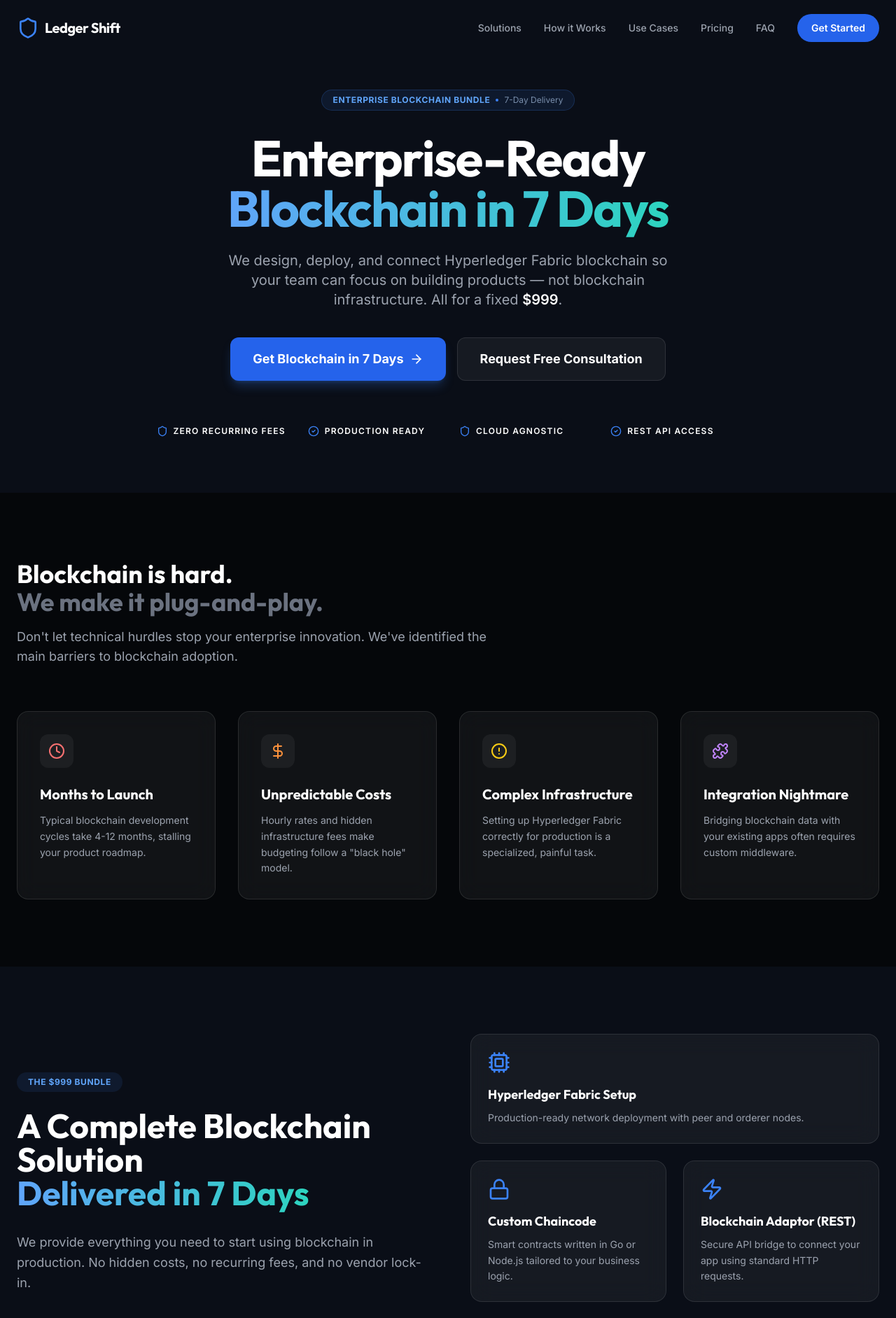
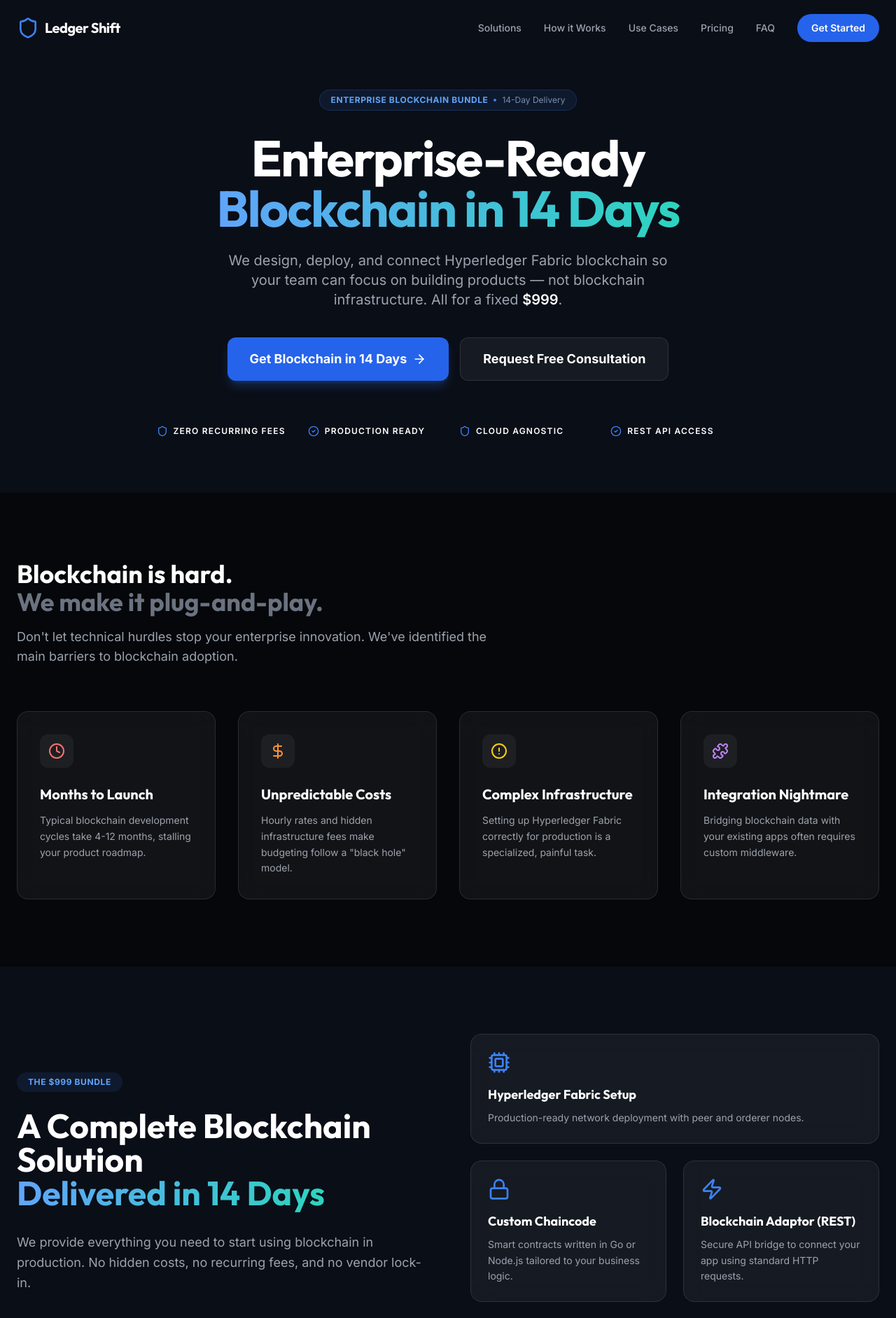
Before and after one commit to ledgershift/blockchain-project, a React (Vite) app: page / in a window 1280 px wide. Shown: the top 1883 px of the page at 70% size. Built offline with nearby package versions, Linux system fonts and the light colour scheme.

Commit message:
Update delivery timeline to 14 days

```diff
--- a/index.html
+++ b/index.html
@@ -6,10 +6,10 @@
   <link rel="icon" type="image/svg+xml" href="/vite.svg" />
   <meta name="viewport" content="width=device-width, initial-scale=1.0" />
   <meta name="description"
-    content="Get an enterprise-ready Hyperledger Fabric blockchain bundle in 7 days for a fixed price of $999. Production-ready, secure, and plug-and-play." />
+    content="Get an enterprise-ready Hyperledger Fabric blockchain bundle in 14 days for a fixed price of $999. Production-ready, secure, and plug-and-play." />
   <meta name="keywords"
-    content="Hyperledger Fabric, Blockchain Development, Enterprise Blockchain, Blockchain API, 7-day Blockchain" />
-  <title>Ledger Shift | Enterprise Blockchain in 7 Days for $999</title>
+    content="Hyperledger Fabric, Blockchain Development, Enterprise Blockchain, Blockchain API, 14-day Blockchain" />
+  <title>Ledger Shift | Enterprise Blockchain in 14 Days for $999</title>
 
   <link rel="preconnect" href="https://fonts.googleapis.com">
   <link rel="preconnect" href="https://fonts.gstatic.com" crossorigin>
--- a/src/components/ConsultationForm.jsx
+++ b/src/components/ConsultationForm.jsx
@@ -38,7 +38,7 @@
                     <div className="grid lg:grid-cols-2 gap-16">
                         <div>
                             <h2 className="text-4xl font-bold font-heading mb-6 tracking-tight">
-                                Start Your <span className="gradient-text">7-Day Journey</span>
+                                Start Your <span className="gradient-text">14-Day Journey</span>
                             </h2>
                             <p className="text-gray-400 text-lg mb-8 leading-relaxed">
                                 Share your project vision with us. Our experts will review your requirements and get back to you within 12 hours with a deployment plan.
@@ -46,7 +46,7 @@
 
                             <div className="space-y-6">
                                 {[
-                                    { title: 'Fixed Delivery', desc: 'Guaranteed 7-day timeline from kickoff.' },
+                                    { title: 'Fixed Delivery', desc: 'Guaranteed 14-day timeline from kickoff.' },
                                     { title: 'Expert Review', desc: 'CTO-level direct consultation on your use case.' },
                                     { title: 'Zero Risk', desc: 'No commitment required for the initial discovery.' }
                                 ].map((item, i) => (
--- a/src/components/Footer.jsx
+++ b/src/components/Footer.jsx
@@ -12,8 +12,9 @@
                             <span className="text-xl font-bold font-heading tracking-tight">Ledger Shift</span>
                         </a>
                         <p className="text-gray-400 max-w-sm leading-relaxed mb-6">
-                            Enterprise-grade Hyperledger Fabric solutions delivered in 7 days. We simplify blockchain so you can build the future of decentralization.
+                            Enterprise-grade Hyperledger Fabric solutions delivered in 14 days. We simplify blockchain so you can build the future of decentralization.
                         </p>
+
                         <div className="flex space-x-4">
                             {[Twitter, Linkedin, Github].map((Icon, i) => (
                                 <a key={i} href="#" className="w-10 h-10 rounded-full bg-white/5 flex items-center justify-center hover:bg-blue-600 transition-all">
--- a/src/components/Hero.jsx
+++ b/src/components/Hero.jsx
@@ -17,7 +17,7 @@
                     >
                         <span className="text-blue-400 text-xs font-bold uppercase tracking-wider">Enterprise Blockchain Bundle</span>
                         <span className="w-1 h-1 bg-blue-500 rounded-full" />
-                        <span className="text-blue-200/60 text-xs">7-Day Delivery</span>
+                        <span className="text-blue-200/60 text-xs">14-Day Delivery</span>
                     </motion.div>
 
                     <motion.h1
@@ -27,7 +27,7 @@
                         className="text-5xl md:text-7xl font-bold font-heading mb-6 tracking-tight"
                     >
                         Enterprise-Ready <br />
-                        <span className="gradient-text">Blockchain in 7 Days</span>
+                        <span className="gradient-text">Blockchain in 14 Days</span>
                     </motion.h1>
 
                     <motion.p
@@ -46,7 +46,7 @@
                         className="flex flex-col sm:flex-row gap-4 w-full sm:w-auto"
                     >
                         <a href="#pricing" className="bg-blue-600 hover:bg-blue-700 text-white px-8 py-4 rounded-xl font-bold text-lg inline-flex items-center justify-center transition-all shadow-lg shadow-blue-500/25">
-                            Get Blockchain in 7 Days
+                            Get Blockchain in 14 Days
                             <ArrowRight className="ml-2 w-5 h-5" />
                         </a>
                         <a href="#consultation" className="bg-white/5 hover:bg-white/10 border border-white/10 text-white px-8 py-4 rounded-xl font-bold text-lg inline-flex items-center justify-center transition-all">
--- a/src/components/HowItWorks.jsx
+++ b/src/components/HowItWorks.jsx
@@ -11,7 +11,7 @@
         {
             number: '02',
             title: 'We Build & Deploy',
-            desc: 'Our experts set up the Hyperledger Fabric infrastructure and develop your chaincode in 7 days.',
+            desc: 'Our experts set up the Hyperledger Fabric infrastructure and develop your chaincode in 14 days.',
         },
         {
             number: '03',
@@ -24,7 +24,7 @@
         <section id="how-it-works" className="py-24 bg-[#05070a]">
             <div className="container mx-auto px-6">
                 <div className="text-center max-w-2xl mx-auto mb-20">
-                    <h2 className="text-3xl md:text-5xl font-bold font-heading mb-6">From Idea to Output in <span className="text-blue-500">one week.</span></h2>
+                    <h2 className="text-3xl md:text-5xl font-bold font-heading mb-6">From Idea to Output in <span className="text-blue-500">two weeks.</span></h2>
                     <p className="text-gray-400 text-lg">Our streamlined process ensures you get a production-ready blockchain without the usual delays.</p>
                 </div>
 
--- a/src/components/Pricing.jsx
+++ b/src/components/Pricing.jsx
@@ -18,7 +18,7 @@
             <div className="container mx-auto px-6">
                 <div className="text-center max-w-2xl mx-auto mb-16">
                     <h2 className="text-3xl md:text-5xl font-bold font-heading mb-6">Simple, Transparent Pricing</h2>
-                    <p className="text-gray-400 text-lg">No subscriptions. No hourly billing. No surprises. Just enterprise-ready blockchain in 7 days.</p>
+                    <p className="text-gray-400 text-lg">No subscriptions. No hourly billing. No surprises. Just enterprise-ready blockchain in 14 days.</p>
                 </div>
 
                 <div className="max-w-4xl mx-auto">
@@ -41,7 +41,7 @@
                                 <a href="#consultation" className="block w-full bg-blue-600 hover:bg-blue-700 text-white text-center py-4 rounded-xl font-bold text-lg mb-4 transition-all">
                                     Get Started Now
                                 </a>
-                                <p className="text-center text-gray-500 text-sm">Delivery in 7 business days</p>
+                                <p className="text-center text-gray-500 text-sm">Delivery in 14 business days</p>
                             </div>
 
                             <div className="bg-white/5 p-8 rounded-2xl border border-white/5">
--- a/src/components/Solution.jsx
+++ b/src/components/Solution.jsx
@@ -20,14 +20,14 @@
                         </div>
                         <h2 className="text-4xl md:text-5xl font-bold font-heading mb-8 leading-tight">
                             A Complete Blockchain Solution <br />
-                            <span className="gradient-text">Delivered in 7 Days</span>
+                            <span className="gradient-text">Delivered in 14 Days</span>
                         </h2>
                         <p className="text-gray-400 text-lg mb-10 leading-relaxed">
                             We provide everything you need to start using blockchain in production. No hidden costs, no recurring fees, and no vendor lock-in.
                         </p>
 
                         <div className="space-y-4">
-                            {['Fixed price of $999', 'Guaranteed 7-day delivery', 'Full Access to Codebase', 'Scalable architecture'].map((item, i) => (
+                            {['Fixed price of $999', 'Guaranteed 14-day delivery', 'Full Access to Codebase', 'Scalable architecture'].map((item, i) => (
                                 <div key={i} className="flex items-center space-x-3">
                                     <div className="w-5 h-5 rounded-full bg-blue-500/20 flex items-center justify-center">
                                         <Check className="w-3 h-3 text-blue-400" />
```
